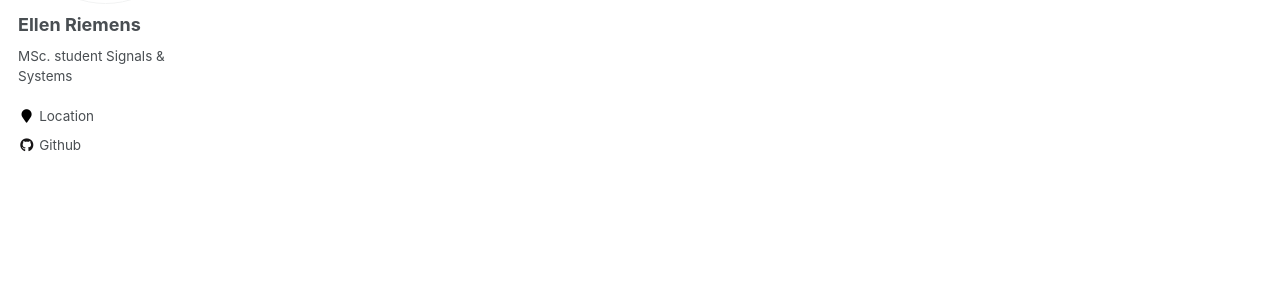
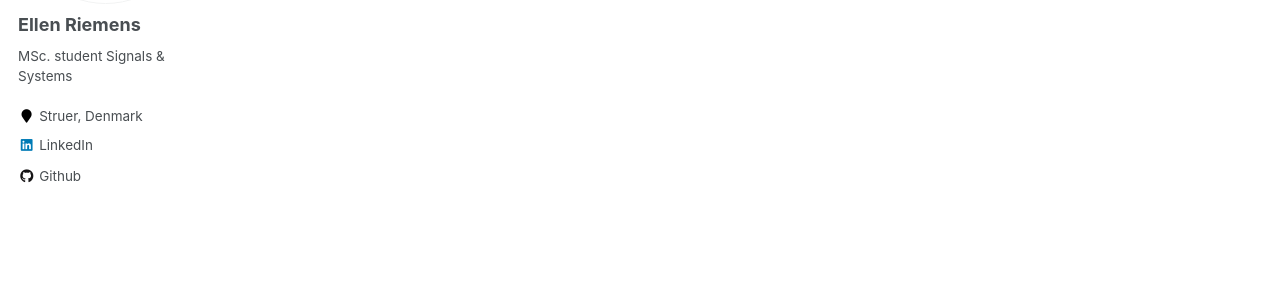
Before and after one commit to h0uter/old-portfolio, a Jekyll site: the page built from _pages/about.md, in a window 1280 px wide. Shown: the part 289-589 px from the top of the page. Built offline with Jekyll 4.4.1, drawn with Linux system fonts in a browser that asks for light colours; part of the change alters nothing that is shown.

```diff
--- a/_config.yml
+++ b/_config.yml
@@ -47,7 +47,7 @@ staticman:
       options:
         format           : "iso8601" # "iso8601" (default), "timestamp-seconds", "timestamp-milliseconds"
 atom_feed:
-  path                   : # blank (default) uses feed.xml
+  path                   : false # blank (default) uses feed.xml
 
 # SEO Related
 google_site_verification :
@@ -83,7 +83,7 @@ author:
   name             : *name
   avatar           : "ln.jpg"
   bio              :  *description # "Your biography for the left-hand sidebar"
-  location         : "Location"
+  location         : "Struer, Denmark"
   employer         :
   pubmed           : # "https://www.ncbi.nlm.nih.gov/pubmed/?term=john+snow"
   googlescholar    : # "http://yourfullgooglescholarurl.com"
@@ -102,7 +102,7 @@ author:
   instagram        :
   impactstory      : #"https://profiles.impactstory.org/u/xxxx-xxxx-xxxx-xxxx"
   lastfm           :
-  linkedin         :
+  linkedin         : https://www.linkedin.com/in/ellen-riemens-913346195
   orcid            : # "http://orcid.org/yourorcidurl"
   pinterest        :
   soundcloud       :
```
